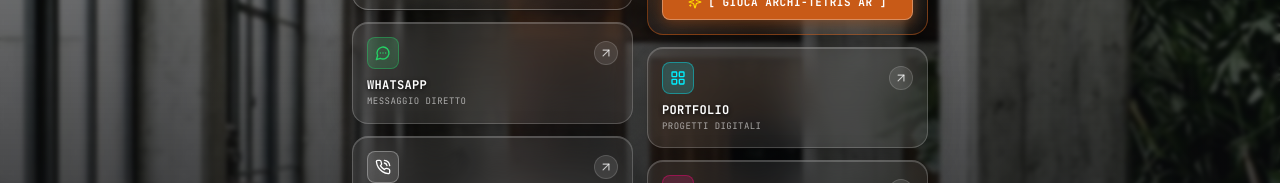
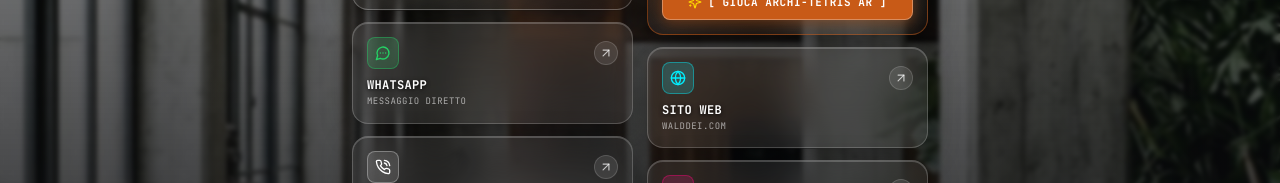
Before and after one commit to carminello/walddei-nfc, a Next.js app: page / in a window 1280 px wide. Shown: the part 461-644 px from the top of the page. Built offline with nearby package versions, Linux system fonts and the light colour scheme.

Commit message:
feat: replace portfolio window with website window and Globe icon

```diff
--- a/src/app/page.js
+++ b/src/app/page.js
@@ -7,6 +7,7 @@ import ArViewer from "@/components/ArViewer";
 import {
   MessageCircleMore,
   PhoneCall,
+  Globe,
   LayoutGrid,
   Aperture,
   ArrowUpRight,
@@ -34,7 +35,14 @@ function renderActionIcon(actionId, iconName, customClass = "w-4 h-4") {
         "border-white/30 bg-white/10 text-white group-hover:bg-white group-hover:text-black group-hover:border-white",
     };
   }
-  if (norm.includes("portf") || norm.includes("grid") || norm.includes("glob")) {
+  if (norm.includes("web") || norm.includes("site") || norm.includes("glob")) {
+    return {
+      icon: <Globe className={customClass} />,
+      badgeClass:
+        "border-[#00F0FF]/40 bg-[#00F0FF]/15 text-[#00F0FF] group-hover:bg-[#00F0FF] group-hover:text-black group-hover:border-[#00F0FF]",
+    };
+  }
+  if (norm.includes("portf") || norm.includes("grid")) {
     return {
       icon: <LayoutGrid className={customClass} />,
       badgeClass:
@@ -70,7 +78,7 @@ export default function DigitalBusinessCard() {
 
   // Symmetrical 50/50 split (3 elements left, 3 elements right)
   const leftChannelIds = ["whatsapp", "phone"];
-  const rightChannelIds = ["portfolio", "instagram"];
+  const rightChannelIds = ["website", "site", "instagram", "portfolio"];
 
   const leftActions = contactActions.filter(
     (a) => leftChannelIds.includes(a.id?.toLowerCase()) || a.type === "primary"
--- a/src/data/config.json
+++ b/src/data/config.json
@@ -29,12 +29,12 @@
         "icon": "PhoneCall"
       },
       {
-        "id": "portfolio",
-        "label": "PORTFOLIO",
-        "sublabel": "PROGETTI DIGITALI",
+        "id": "website",
+        "label": "SITO WEB",
+        "sublabel": "WALDDEI.COM",
         "url": "https://walddei.com",
         "type": "secondary",
-        "icon": "LayoutGrid"
+        "icon": "Globe"
       },
       {
         "id": "instagram",
```
